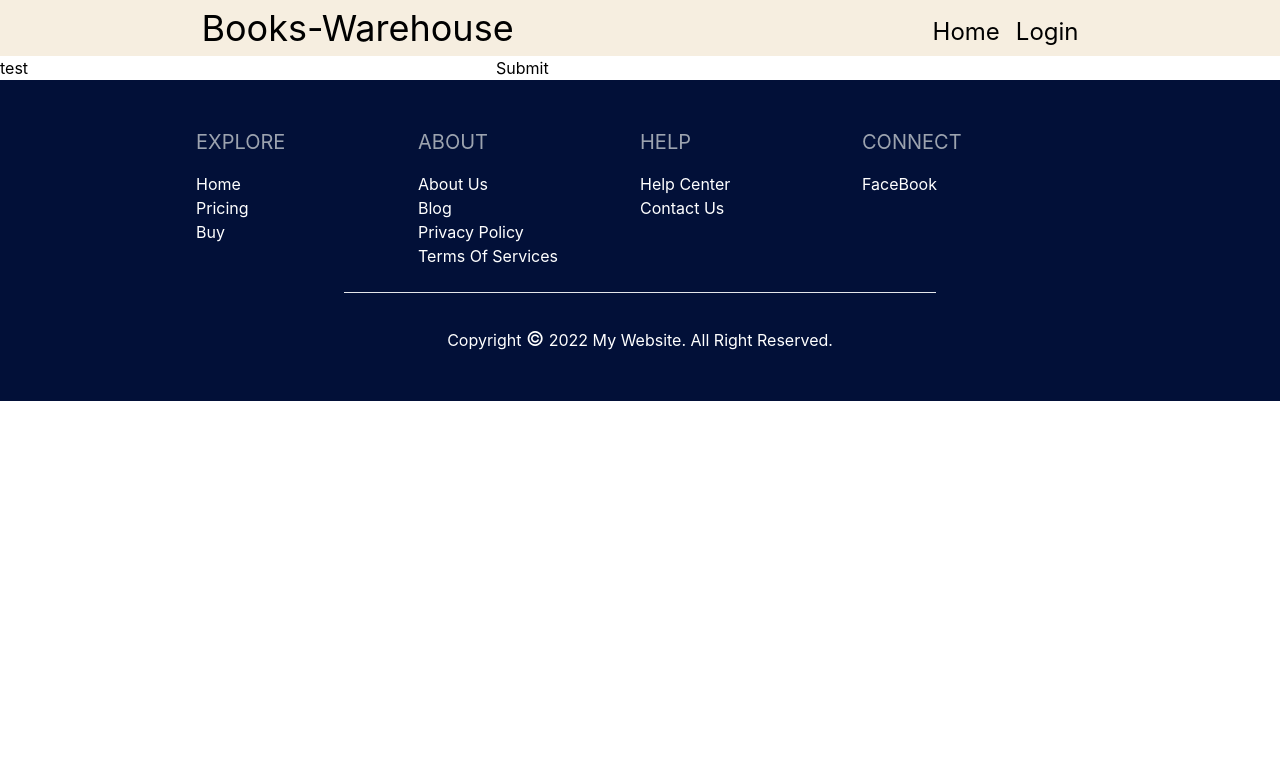
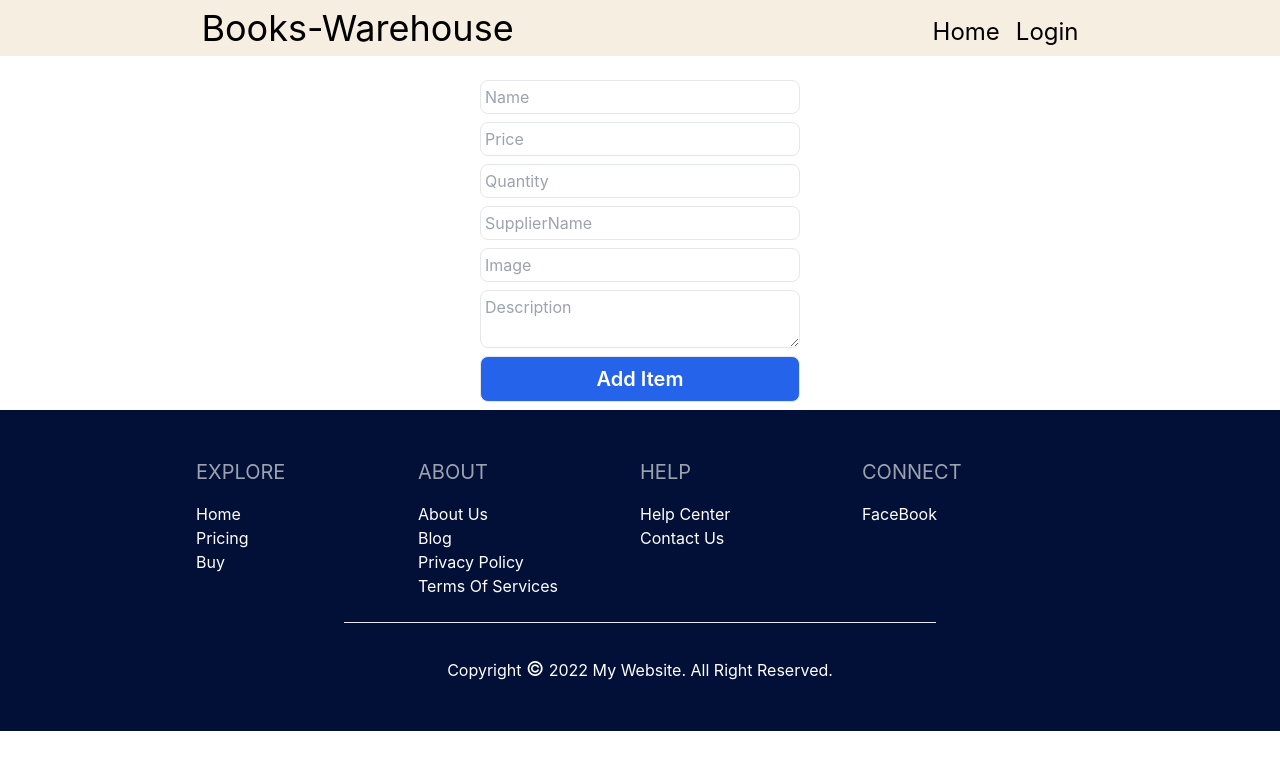
Before and after one commit to Tanjinhossain1/book-warehouse-managemant, a React (Create React App) app: page /addnewitem in a window 1280 px wide. Shown: the top 770 px of the page. Built offline with nearby package versions, Linux system fonts and the light colour scheme.

Commit message:
add new item input feuild update

```diff
--- a/src/Pages/AddNewItem/AddNewItem.js
+++ b/src/Pages/AddNewItem/AddNewItem.js
@@ -3,19 +3,33 @@ import { useForm } from 'react-hook-form';
 
 const AddNewItem = () => {
     const { register, handleSubmit, watch, formState: { errors } } = useForm();
-  const onSubmit = data => console.log(data);
+    const onSubmit = data => console.log(data);
+    //   name, price, img, description, quantity, supplierName,
+
+    return (
+        <form className='flex flex-col w-1/4 mx-auto mt-6' onSubmit={handleSubmit(onSubmit)}>
+            <input className='mb-2 border p-1 rounded-lg' placeholder='Name' {...register("name", { required: true })} />
+            {errors.name && <small className='text-red-600'>This field is required</small>}
+
+            <input className='mb-2 border p-1 rounded-lg' placeholder='Price' {...register("price", { required: true })} />
+            {errors.price && <small className='text-red-600'>This field is required</small>}
+
+            <input className='mb-2 border p-1 rounded-lg' placeholder='Quantity' {...register("quantity", { required: true })} />
+            {errors.quantity && <span className='text-red-600'>This field is required</span>}
+
+            <input className='mb-2 border p-1 rounded-lg' placeholder='SupplierName' {...register("supplierName", { required: true })} />
+            {errors.supplierName && <span className='text-red-600'>This field is required</span>}
+
+            <input className='mb-2 border p-1 rounded-lg' placeholder='Image' {...register("img", { required: true })} />
+            {errors.img && <span className='text-red-600'>This field is required</span>}
 
 
-  return (
-    <form onSubmit={handleSubmit(onSubmit)}>
-      <input defaultValue="test" {...register("example")} />
+            <textarea className='mb-2 border p-1 rounded-lg' placeholder='Description' {...register("description", { required: true })} />
+            {errors.description && <span className='text-red-600'>This field is required</span>}
 
-      <input {...register("exampleRequired", { required: true })} />
-      {errors.exampleRequired && <span>This field is required</span>}
-
-      <input type="submit" />
-    </form>
-  );
+            <input type="submit" className='mb-2 border rounded-lg bg-blue-600 text-white font-semibold text-xl py-2 ' value='Add Item' />
+        </form>
+    );
 };
 
 export default AddNewItem;
```
